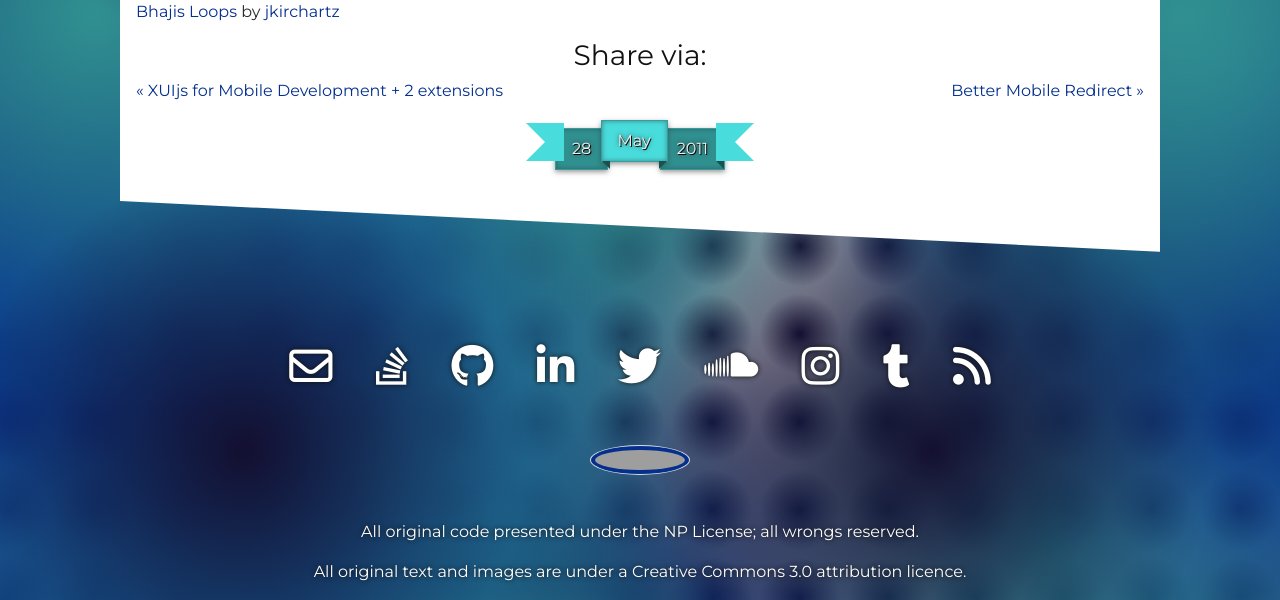
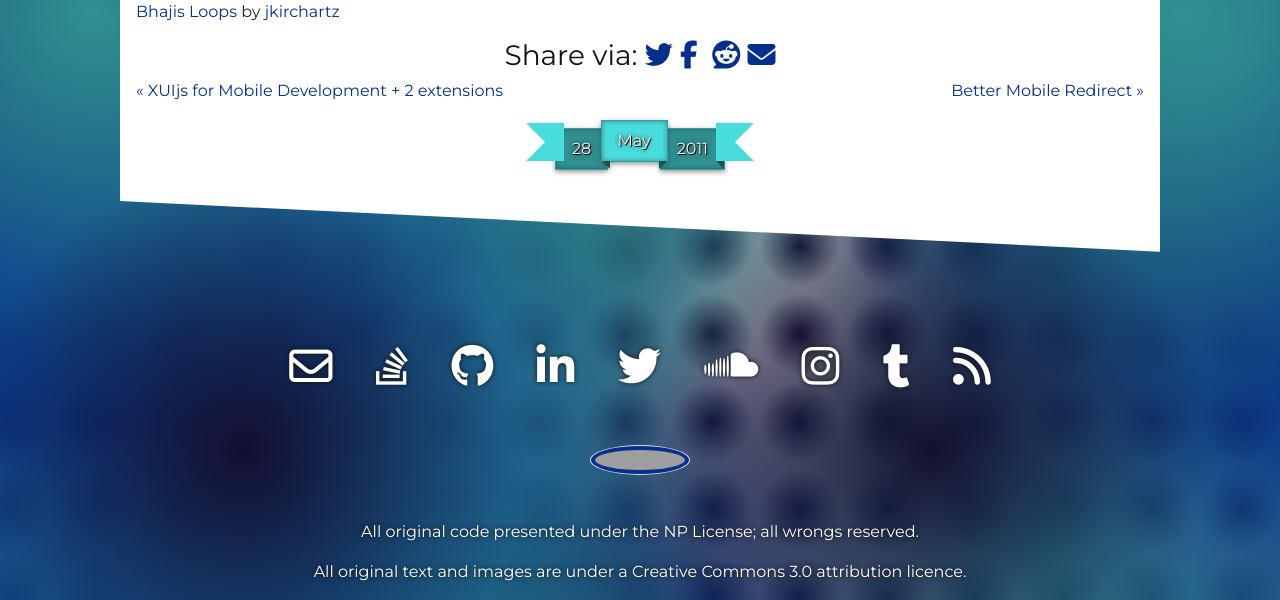
Before and after one commit to JKirchartz/jkirchartz.github.com, a Jekyll site: the page built from _posts/2011-05-28-new-music.md, in a window 1280 px wide. Shown: the part 1170-1770 px from the top of the page. Built offline with Jekyll 4.4.1, drawn with Linux system fonts in a browser that asks for light colours; nearby versions of some CDN libraries; comment, search, counter and statistics services are not loaded; grey boxes are pictures that could not be loaded.

Commit message:
try using page instead of post on sharing include

```diff
--- a/_includes/share.html
+++ b/_includes/share.html
@@ -1,10 +1,10 @@
 <div class="h3 share_buttons text-center">
     Share via:
-    {% if post.title | uri_escape %}
-    <a class="twitter" href="http://twitter.com/intent/tweet?url=http%3A%2F%2Fjkirchartz.com{{ post.url | uri_escape }}&text={{ post.title | uri_escape }}&via={{ twitter }}" target="_blank" ><i class="fa fa-twitter" ></i><span class='sr-only'>twitter</span></a>
-    <a class="facebook" href="http://facebook.com/sharer.php?u=http%3A%2F%2Fjkirchartz.com{{ post.url | uri_escape }}" target="_blank" ><i class="fa fa-facebook" ></i><span class='sr-only'>facebook</span></a>
-    <a class="google" href="https://plus.google.com/share?url=http%3A%2F%2Fjkirchartz.com{{ post.url | uri_escape }}" target="_blank" ><i class="fa fa-google+" ></i><span class='sr-only'>google plus</span></a>
-    <a class="reddit" href="http://www.reddit.com/submit?title={{ post.title | uri_escape }}&url=http%3A%2F%2Fjkirchartz.com{{ post.url | uri_escape}}" target="_blank"><i class="fa fa-reddit" ></i><span class='sr-only'>reddit</span></a>
-    <a class="email" href="mailto:?subject={{ post.title | uri_escape }}&body=http%3A%2F%2Fjkirchartz.com{{ post.url | uri_escape }}" target="_blank"><i class="fa fa-envelope" ></i><span class='sr-only'>email</span></a>
+    {% if page.title | uri_escape %}
+    <a class="twitter" href="http://twitter.com/intent/tweet?url=http%3A%2F%2Fjkirchartz.com{{ page.url | uri_escape }}&text={{ page.title | uri_escape }}&via={{ twitter }}" target="_blank" ><i class="fa fa-twitter" ></i><span class='sr-only'>twitter</span></a>
+    <a class="facebook" href="http://facebook.com/sharer.php?u=http%3A%2F%2Fjkirchartz.com{{ page.url | uri_escape }}" target="_blank" ><i class="fa fa-facebook" ></i><span class='sr-only'>facebook</span></a>
+    <a class="google" href="https://plus.google.com/share?url=http%3A%2F%2Fjkirchartz.com{{ page.url | uri_escape }}" target="_blank" ><i class="fa fa-google+" ></i><span class='sr-only'>google plus</span></a>
+    <a class="reddit" href="http://www.reddit.com/submit?title={{ page.title | uri_escape }}&url=http%3A%2F%2Fjkirchartz.com{{ page.url | uri_escape}}" target="_blank"><i class="fa fa-reddit" ></i><span class='sr-only'>reddit</span></a>
+    <a class="email" href="mailto:?subject={{ page.title | uri_escape }}&body=http%3A%2F%2Fjkirchartz.com{{ page.url | uri_escape }}" target="_blank"><i class="fa fa-envelope" ></i><span class='sr-only'>email</span></a>
     {% endif %}
 </div>
```
